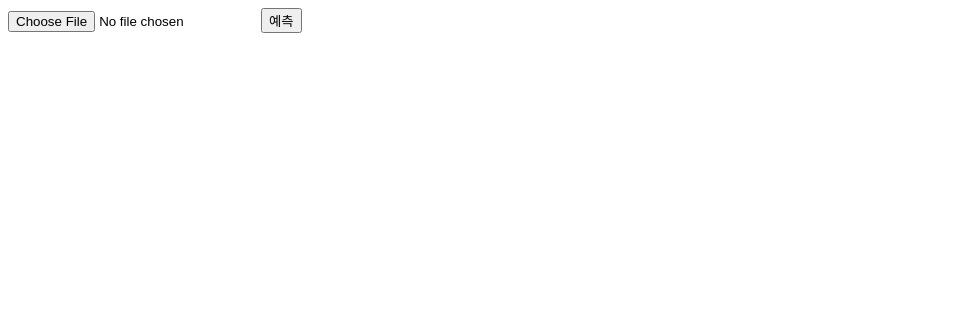
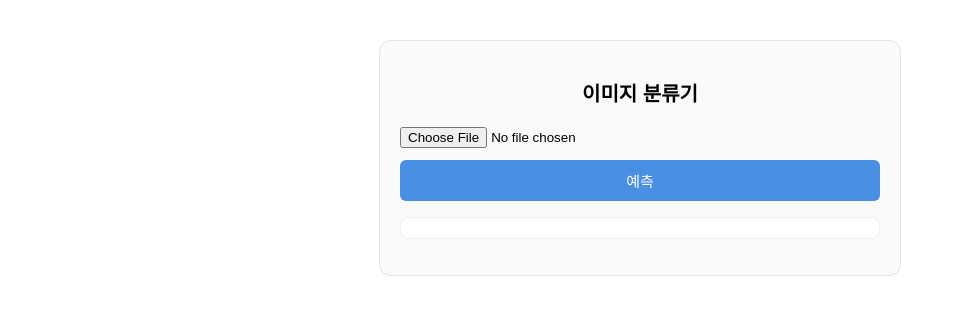
Before and after one commit to kanell0304/ai_model-full_stack_mini_project, a React (Create React App) app in the folder frontend/: page / in a window 1280 px wide. Shown: the top 314 px of the page, without its empty margins (0-956 px from the left). Built offline with nearby package versions, Linux system fonts and the light colour scheme.

Commit message:
modify App.jsx and App.css

```diff
--- a/frontend/src/App.css
+++ b/frontend/src/App.css
@@ -1,38 +1,63 @@
 .App {
   text-align: center;
+  align-items: center;
 }
 
-.App-logo {
-  height: 40vmin;
-  pointer-events: none;
+.container {
+  max-width: 480px;
+  margin: 40px auto;
+  padding: 20px;
+  border-radius: 12px;
+  border: 1px solid #e5e5e5;
+  background: #fafafa;
 }
 
-@media (prefers-reduced-motion: no-preference) {
-  .App-logo {
-    animation: App-logo-spin infinite 20s linear;
-  }
+h2{
+  text-align: center;
+  margin-bottom: 20px;
+  font-size: 20px;
+  font-weight: 600;
+  font-family: Arial
 }
 
-.App-header {
-  background-color: #282c34;
-  min-height: 100vh;
+.upload-box {
   display: flex;
   flex-direction: column;
-  align-items: center;
-  justify-content: center;
-  font-size: calc(10px + 2vmin);
-  color: white;
+  gap: 12px;
 }
 
-.App-link {
-  color: #61dafb;
+button {
+  padding: 10px 16px;
+  border: none;
+  border-radius: 6px;
+  background: #4a90e2;
+  color: white;
+  font-size: 15px;
+  cursor: pointer;
 }
 
-@keyframes App-logo-spin {
-  from {
-    transform: rotate(0deg);
-  }
-  to {
-    transform: rotate(360deg);
-  }
+button:hover {
+  background: #357ABD;
 }
+
+.preview {
+  margin-top: 20px;
+  display: flex;
+  justify-content: center;
+}
+
+.preview img {
+  max-width: 100%;
+  border-radius: 8px;
+  border: 1px solid #ddd;
+}
+
+.result {
+  margin-top: 16px;
+  padding: 10px;
+  background: #fff;
+  border-radius: 8px;
+  text-align: center;
+  border: 1px solid #eee;
+  font-size: 16px;
+}
--- a/frontend/src/App.jsx
+++ b/frontend/src/App.jsx
@@ -1,5 +1,6 @@
 import { useState } from 'react'
 import { usePred } from './usePred';
+import './App.css'
 
 export default function App() {
   const [file, setFile] = useState(null);
@@ -37,23 +38,21 @@ export default function App() {
   }
 
   return (
-    <div>
-      <form onSubmit={onSubmit}>
-        <input
-          type="file"
-          accept="image/*"
-          onChange={onFileChange}
-        />
+    <div className='container'>
+      <h2>이미지 분류기</h2>
+      <form onSubmit={onSubmit} className="upload-box">
+        <input type="file" accept="image/*" onChange={onFileChange}/>
         <button type="submit">예측</button>
       </form>
 
-      {image && (
-        <div>
-          <img src={image} alt='업로드한 이미지' />
-        </div>
-      )}
+			{image && (
+			  <div className="preview">
+			    <img src={image} alt='업로드한 이미지' />
+			  </div>
+			)}
 
-      <p>{output}</p>
+			<p className="result">{output}</p>
+
     </div>
   );
 }
```
